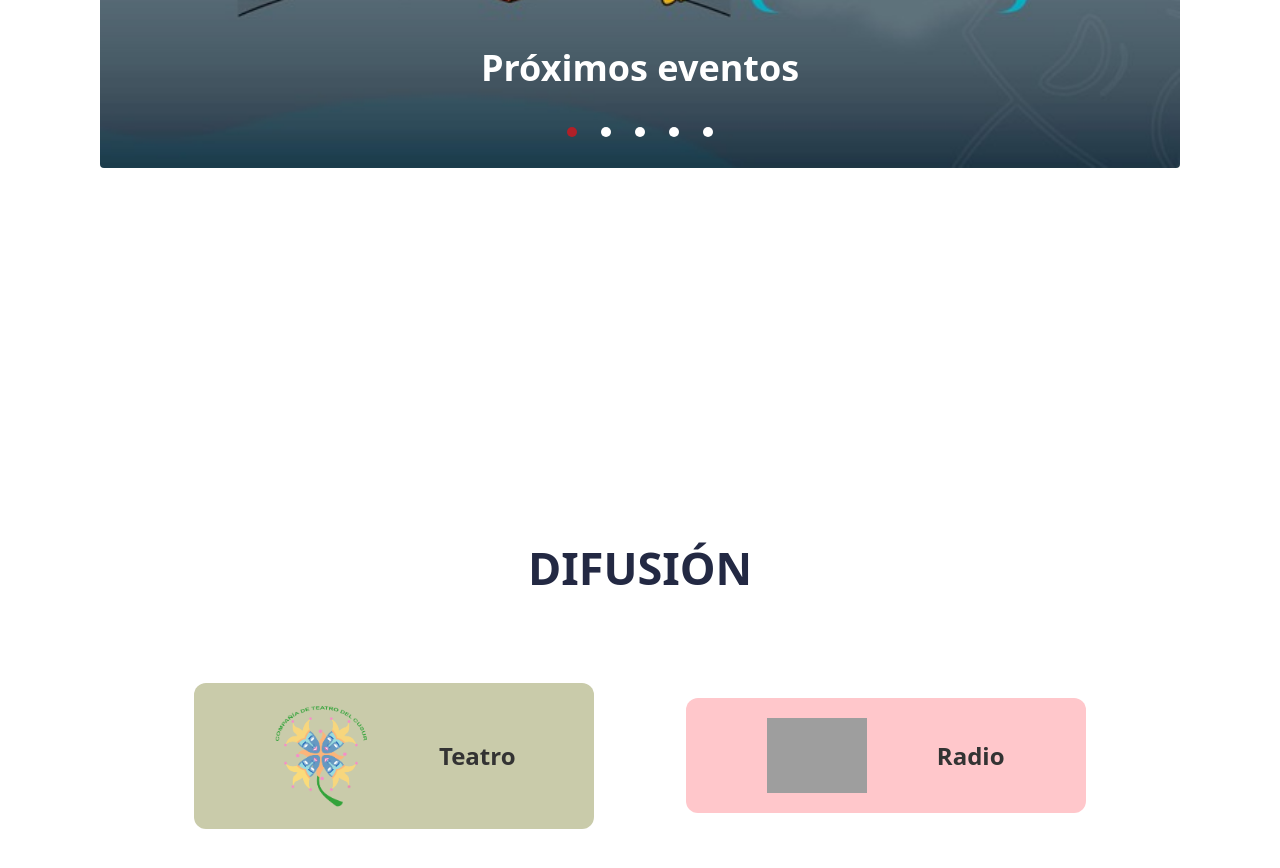
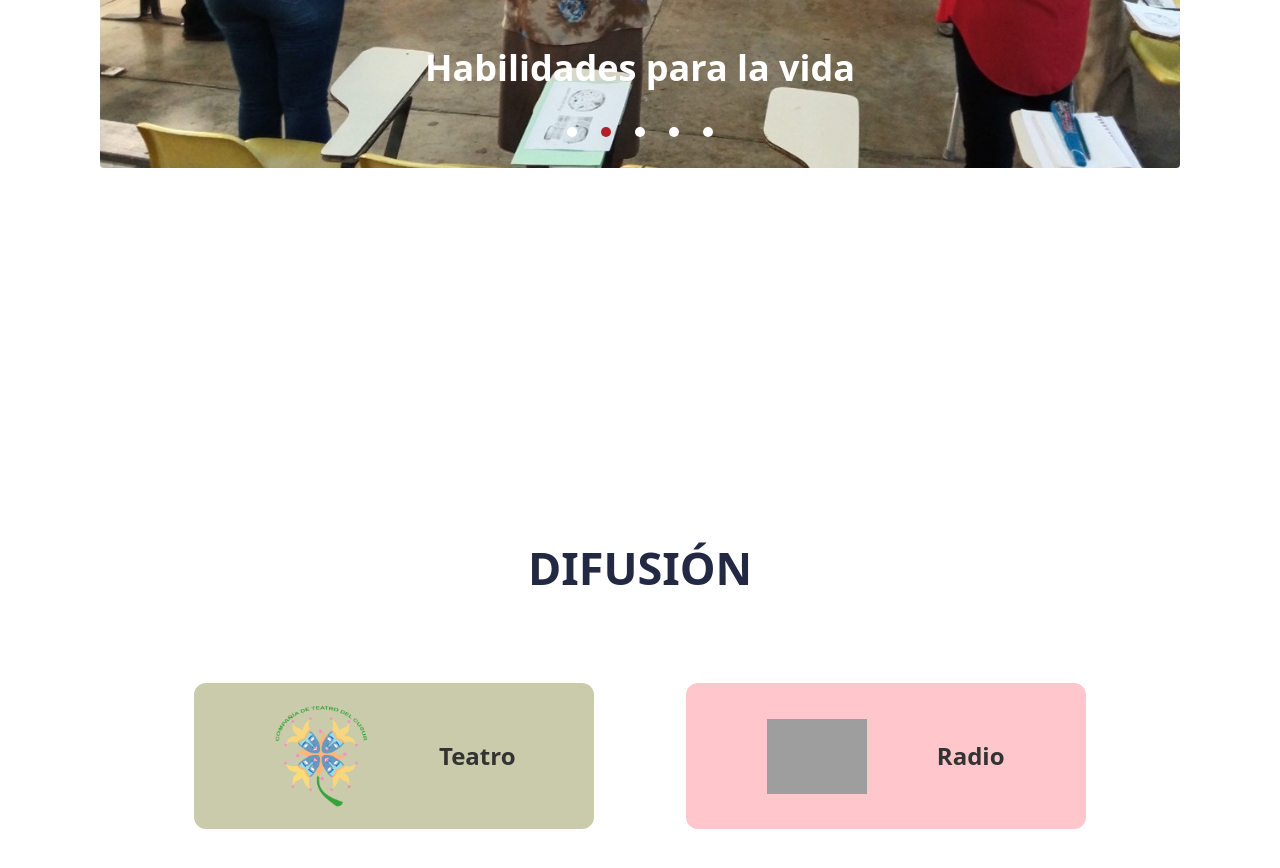
Before and after one commit to carlosjimenezh/CIARTEHC, an Astro site: page / in a window 1280 px wide. Shown: the part 1780-2648 px from the top of the page. Built offline with nearby package versions, Linux system fonts and the light colour scheme; Astro itself is replaced by a stand-in of ours; grey boxes are pictures that could not be loaded.

Commit message:
agregar autoplay en swiper banner

```diff
--- a/src/components/BannerCarousel.jsx
+++ b/src/components/BannerCarousel.jsx
@@ -21,7 +21,7 @@ export default () => {
         modules={[Navigation, Pagination, A11y, Autoplay]}
         spaceBetween={0}
         slidesPerView={1}
-        // autoplay={{ delay: 3000 }}
+        autoplay={{ delay: 3000 }}
         navigation
         loop='true'
         pagination={{ clickable: true }}
--- a/src/components/Difusion.astro
+++ b/src/components/Difusion.astro
@@ -14,8 +14,8 @@ import ProyectsCarousel from "./ProyectsCarousel"
             </div>
         </div>
         <div class="w-1/2 flex flex-col items-center justify-center gap-4">
-            <div class="w-[400px] max-w-full flex flex-col gap-1 items-center rounded-xl p-[20px] bg-[#FFC7CB] hover:bg-[#CC2936] hover:text-white text-2xl font-semibold"> <!-- cambiar a -->
-                <a href="radio" class="flex items-center gap-2 w-full justify-evenly">
+            <div class="w-[400px] max-w-full flex flex-col gap-1 items-center rounded-xl p-[20px] bg-[#FFC7CB] hover:bg-[#CC2936] hover:text-white text-2xl font-semibold" style="min-height: 146px"> <!-- cambiar a -->
+                <a href="radio" class="flex items-center gap-2 w-full justify-evenly" style="height: 100%">
                     <img src="logo-radio.png" alt="" width="100px">
                     Radio
                 </a>
```
